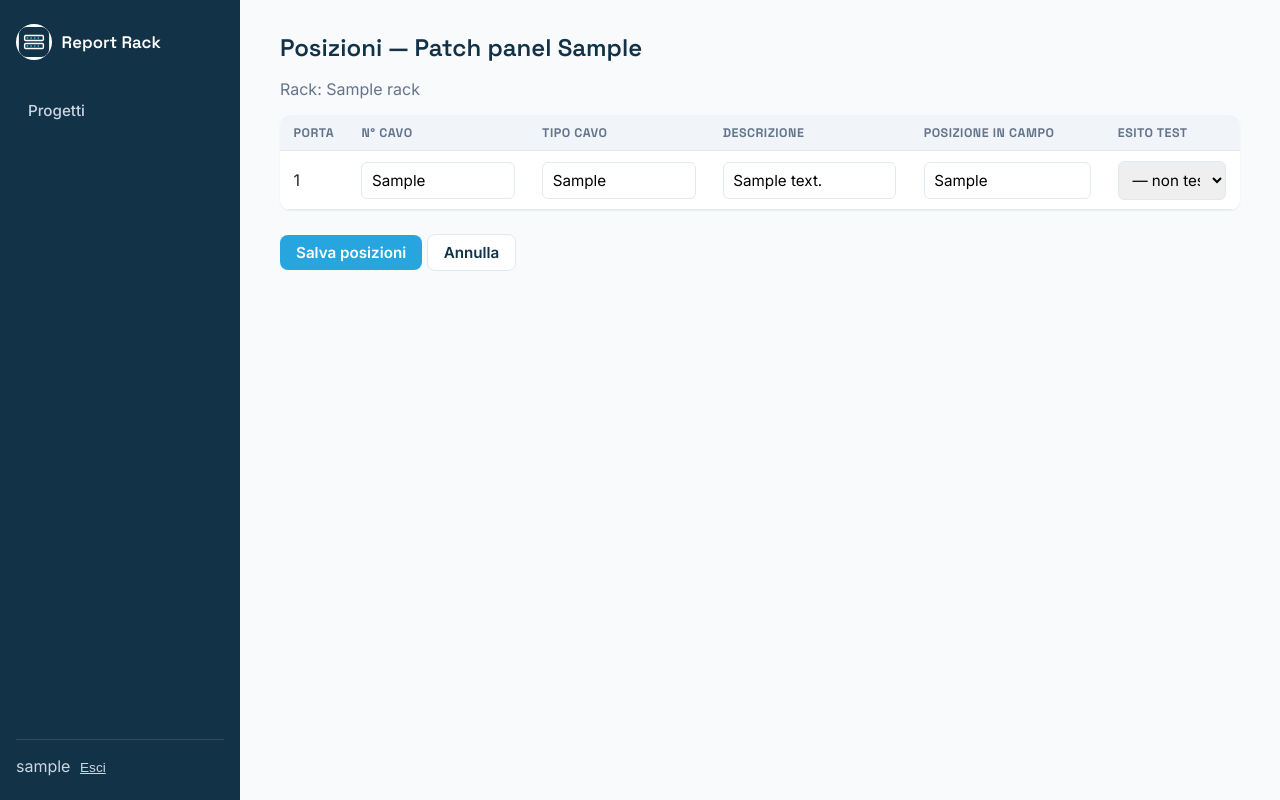
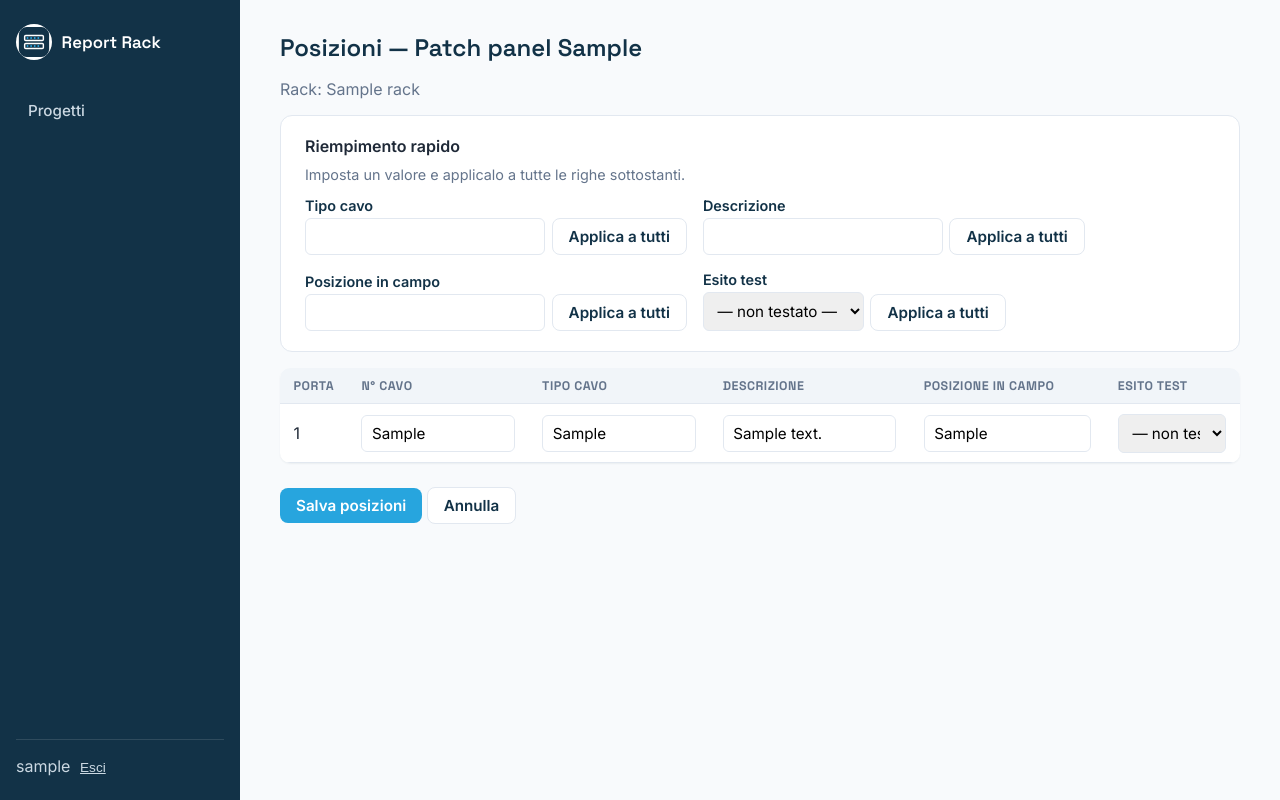
Before and after one commit to lomax73/FBORackReport, a Django app: page /elemento/1/posizioni/ in a window 1280 px wide. Run offline with Django 5.2, Linux system fonts and the light colour scheme; a user stored in the database is signed in; tables that the repository leaves empty hold one stand-in row (values such as "Sample post").

Commit message:
Aggiungi riempimento rapido posizioni e duplicazione pannello
Riempimento rapido: campo+pulsante in cima alla pagina posizioni per
applicare lo stesso valore (tipo cavo, descrizione, posizione in campo,
esito test) a tutte le righe sottostanti.

Duplicazione pannello: icona accanto a ogni pannello che ne crea una
copia nello stesso rack (stesso tipo/posizioni, etichetta successiva
automatica) per accelerare la creazione di pannelli identici.

Co-Authored-By: Claude Sonnet 5 <noreply@anthropic.com>

```diff
--- a/cablaggio/urls.py
+++ b/cablaggio/urls.py
@@ -19,5 +19,6 @@ urlpatterns = [
     path('rack/<int:rack_pk>/elemento/nuovo/', views.ElementoRackCreateView.as_view(), name='elemento-create'),
     path('elemento/<int:pk>/modifica/', views.ElementoRackUpdateView.as_view(), name='elemento-update'),
     path('elemento/<int:pk>/elimina/', views.ElementoRackDeleteView.as_view(), name='elemento-delete'),
+    path('elemento/<int:pk>/duplica/', views.elemento_duplica, name='elemento-duplica'),
     path('elemento/<int:pk>/posizioni/', views.elemento_posizioni, name='elemento-posizioni'),
 ]
--- a/cablaggio/views.py
+++ b/cablaggio/views.py
@@ -260,6 +260,43 @@ class ElementoRackDeleteView(LoginRequiredMixin, DeleteView):
         return reverse('progetto-detail', args=[self.object.rack.progetto_id])
 
 
+def _etichetta_duplicata(rack, etichetta):
+    """Etichetta libera per un pannello duplicato: la lettera successiva se
+    l'originale è una singola lettera, altrimenti 'etichetta copia'."""
+    esistenti = set(rack.elementi.values_list('etichetta', flat=True))
+    if len(etichetta) == 1 and etichetta.isalpha():
+        codice = ord(etichetta.upper())
+        while codice < ord('Z'):
+            codice += 1
+            candidata = chr(codice)
+            if candidata not in esistenti:
+                return candidata
+    base = f'{etichetta} copia'
+    candidata = base
+    n = 2
+    while candidata in esistenti:
+        candidata = f'{base} {n}'
+        n += 1
+    return candidata[:10]
+
+
+@login_required
+def elemento_duplica(request, pk):
+    if request.method != 'POST':
+        return redirect('progetto-detail', pk=get_object_or_404(ElementoRack, pk=pk).rack.progetto_id)
+    originale = get_object_or_404(ElementoRack, pk=pk)
+    duplicato = ElementoRack.objects.create(
+        rack=originale.rack,
+        tipo=originale.tipo,
+        etichetta=_etichetta_duplicata(originale.rack, originale.etichetta),
+        n_posizioni=originale.n_posizioni,
+        ordine=originale.ordine,
+    )
+    sync_posizioni(duplicato)
+    messages.success(request, f'Pannello "{duplicato.etichetta}" creato come copia di "{originale.etichetta}".')
+    return redirect('progetto-detail', pk=originale.rack.progetto_id)
+
+
 @login_required
 def elemento_posizioni(request, pk):
     elemento = get_object_or_404(ElementoRack, pk=pk)
--- a/templates/cablaggio/posizioni_form.html
+++ b/templates/cablaggio/posizioni_form.html
@@ -5,6 +5,45 @@
 {% block content %}
 <h1>Posizioni — {{ elemento }}</h1>
 <p style="color:#64748b;">Rack: {{ elemento.rack.nome }}</p>
+
+<div class="card" style="margin-bottom:1rem;">
+    <strong style="display:block; margin-bottom:0.6rem;">Riempimento rapido</strong>
+    <p style="color:#64748b; margin-top:0; font-size:0.9rem;">Imposta un valore e applicalo a tutte le righe sottostanti.</p>
+    <div style="display:flex; flex-wrap:wrap; gap:1rem;">
+        <div style="display:flex; align-items:flex-end; gap:0.4rem;">
+            <div>
+                <label for="bulk-tipo_cavo">Tipo cavo</label>
+                <input type="text" id="bulk-tipo_cavo">
+            </div>
+            <button type="button" class="btn btn-secondary" onclick="applicaATutti('tipo_cavo')">Applica a tutti</button>
+        </div>
+        <div style="display:flex; align-items:flex-end; gap:0.4rem;">
+            <div>
+                <label for="bulk-descrizione">Descrizione</label>
+                <input type="text" id="bulk-descrizione">
+            </div>
+            <button type="button" class="btn btn-secondary" onclick="applicaATutti('descrizione')">Applica a tutti</button>
+        </div>
+        <div style="display:flex; align-items:flex-end; gap:0.4rem;">
+            <div>
+                <label for="bulk-posizione_in_campo">Posizione in campo</label>
+                <input type="text" id="bulk-posizione_in_campo">
+            </div>
+            <button type="button" class="btn btn-secondary" onclick="applicaATutti('posizione_in_campo')">Applica a tutti</button>
+        </div>
+        <div style="display:flex; align-items:flex-end; gap:0.4rem;">
+            <div>
+                <label for="bulk-esito_test">Esito test</label>
+                <select id="bulk-esito_test">
+                    <option value="">— non testato —</option>
+                    <option value="ok">OK</option>
+                    <option value="p2">P2</option>
+                </select>
+            </div>
+            <button type="button" class="btn btn-secondary" onclick="applicaATutti('esito_test')">Applica a tutti</button>
+        </div>
+    </div>
+</div>
 
 <form method="post">
     {% csrf_token %}
@@ -39,4 +78,14 @@
         <a class="btn btn-secondary" href="{% url 'progetto-detail' elemento.rack.progetto_id %}">Annulla</a>
     </div>
 </form>
+
+<script>
+    function applicaATutti(campo) {
+        var sorgente = document.getElementById('bulk-' + campo);
+        var valore = sorgente.value;
+        document.querySelectorAll('.campo-bulk-' + campo).forEach(function (el) {
+            el.value = valore;
+        });
+    }
+</script>
 {% endblock %}
--- a/templates/cablaggio/progetto_detail.html
+++ b/templates/cablaggio/progetto_detail.html
@@ -60,7 +60,11 @@
                 <td style="white-space:nowrap;">
                     <a href="{% url 'elemento-posizioni' e.elemento.pk %}">Compila posizioni</a> &middot;
                     <a href="{% url 'elemento-update' e.elemento.pk %}">Modifica</a> &middot;
-                    <a href="{% url 'elemento-delete' e.elemento.pk %}">Elimina</a>
+                    <a href="{% url 'elemento-delete' e.elemento.pk %}">Elimina</a> &middot;
+                    <form method="post" action="{% url 'elemento-duplica' e.elemento.pk %}" style="display:inline;" onsubmit="return confirm('Duplicare il pannello {{ e.elemento.etichetta }}?');">
+                        {% csrf_token %}
+                        <button type="submit" title="Duplica pannello" style="background:none; border:none; padding:0; cursor:pointer; color:var(--azure-dark); font-size:1rem; vertical-align:middle;">⧉</button>
+                    </form>
                 </td>
             </tr>
             {% endfor %}
```
Also changed, not shown: cablaggio/forms.py (+8 -0 lines).
